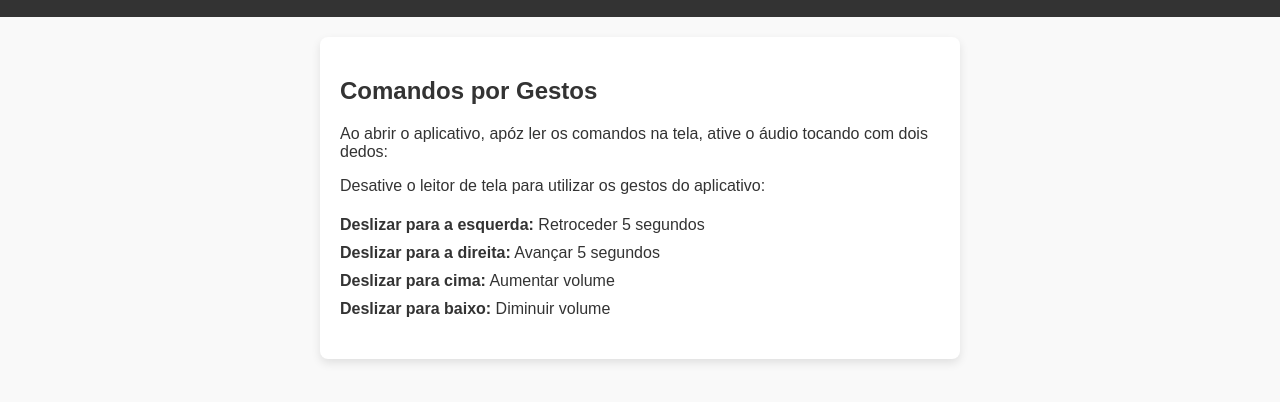
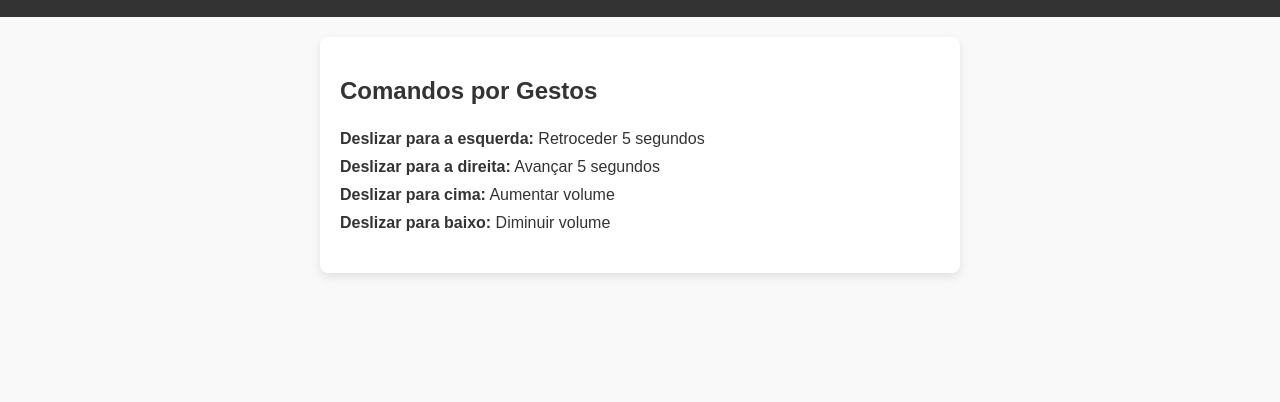
Before and after one commit to jenyolyveyra/Jenyffer-Oliveira, a plain HTML site: page radio and.html in a window 1280 px wide. Shown: the part 78-480 px from the top of the page. Drawn offline with Linux system fonts and the light colour scheme.

Commit message:
Update radio and.html

```diff
--- a/radio and.html
+++ b/radio and.html
@@ -92,8 +92,6 @@
 
     <section class="commands">
         <h1>Comandos por Gestos</h1>
-<p>Ao abrir o aplicativo, apóz ler os comandos na tela, ative o áudio tocando com dois dedos:</p>
-<p>Desative o leitor de tela para utilizar os gestos do aplicativo:</p>
         <ul>
             <li><span>Deslizar para a esquerda:</span> Retroceder 5 segundos</li>
             <li><span>Deslizar para a direita:</span> Avançar 5 segundos</li>
```
